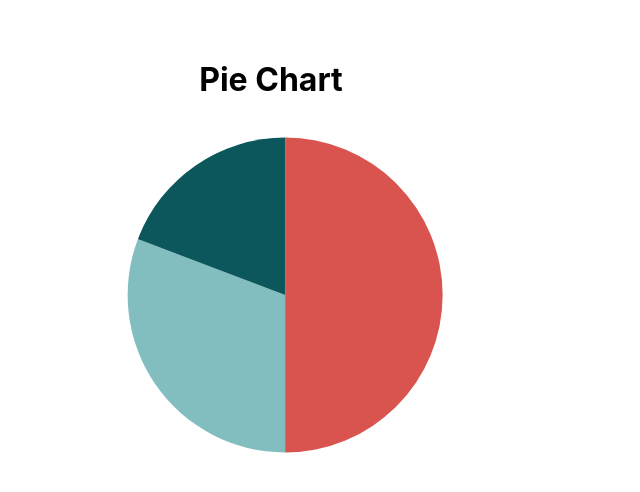
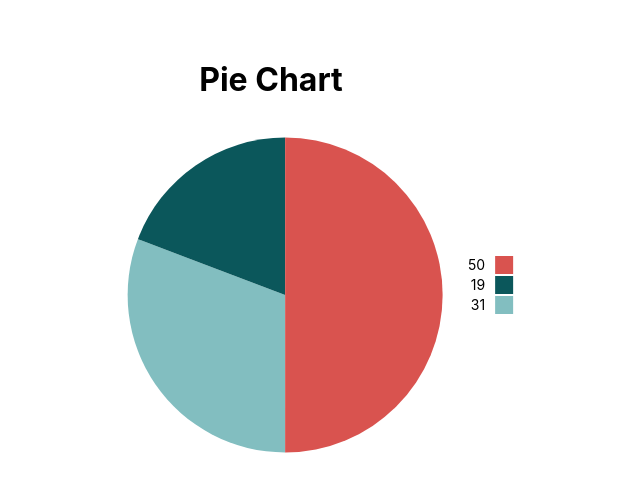
Before and after one commit to JoannaSprottHome/d3-react-template, a React (Create React App) app: page / in a window 1280 px wide. Shown: the top 492 px of the page, without its empty margins (369-1009 px from the left). Built offline with nearby package versions, Linux system fonts and the light colour scheme.

Commit message:
Add legend (#1)
* add legend

```diff
--- a/src/App.js
+++ b/src/App.js
@@ -4,9 +4,27 @@ import './App.css';
 import { select } from 'd3';
 import { returnMargin } from "./margins";
 import { getcolors } from "./pieChartColorMappings";
+import { addLegend } from "./addLegend";
 
 const colorArray = [ "#82BEC0", "#0B575B", "#d9534f" ];
 const { width, height } = returnMargin(5, 10, 30, 100, 980, 350);
+
+const legendTextObj = {
+  x_coord: 200,
+  y_coord: 14,
+  text_anchor: "end",
+  font_size: "14px"
+};
+
+const legendRectObj = {
+  x: 210,
+  width: 18,
+  height: 18
+};
+
+const legendObj = {
+  distance_between: 20
+};
 
 class App extends Component {
 
@@ -22,11 +40,11 @@ class App extends Component {
   createGraph(data) {
     const node = this.node;
     select(node).append("g");
-    const color = getcolors(data, colorArray);
 
     let svg = select("#svg-history-pie"),
         radius = Math.min(width, height) / 2,
         g = svg.append("g").attr("transform", "translate(" + width / 1.33 + "," + height / 1.8 + ")");
+        const { colorMapping, colors } = getcolors(data, colorArray);
 
     let pie = shape.pie();
 
@@ -41,8 +59,16 @@ class App extends Component {
         .attr("class", "arc");
 
     arcs.append("path")
-        .attr("fill", function(d, i) {return color(i);})
+        .attr("fill", function(d, i) {return colors(i);})
         .attr("d", arc);
+
+    addLegend(
+      g,
+      colorMapping,
+      legendObj,
+      legendRectObj,
+      legendTextObj
+    );
   }
 
   render() {
--- /dev/null
+++ b/src/addLegend.js
@@ -0,0 +1,48 @@
+const appendText = (legend, textObj) => {
+    const { x_coord, y_coord, text_anchor, font_size } = textObj;
+    legend.append("text")
+          .attr("x", x_coord)
+          .attr("y", y_coord)
+          .style("text-anchor", text_anchor)
+          .style("font-size", font_size)
+          .text(function(d) {return d.result;}); // result prop from colorMapping obj
+};
+
+const appendColoredSquares = (legend, rectObj) => {
+    const { x, width, height } = rectObj;
+    legend.append("rect")
+          .attr("x", x)
+          .attr("width", width)
+          .attr("height", height)
+          .style("fill", function(d) { return d.color;}); // color prop from colorMapping obj
+};
+
+const addBase = (g, colorMapping, legendObj) => {
+    const { distance_between } = legendObj;
+    const legend = g.selectAll(".legend")
+          .data(colorMapping)
+          .enter()
+          .append("g")
+          .attr("class", "legend")
+          .attr("transform", function(d,i) {
+            return "translate(0," + (1 - i * distance_between) + ")";
+          });
+    return legend;
+};
+
+/**
+ * Add legend to chart
+ * @param {element} g
+ * @param {colorMap} colorMapping
+ * @param {Data to specify text} textObj
+ * @param {Data to specify colored rectangles} rectObj
+ * @param {Data to specify legend} legendObj
+ */
+const addLegend = (g, colorMapping, legendObj, rectObj, textObj) => {
+    const legend = addBase(g, colorMapping, legendObj);
+    appendColoredSquares(legend, rectObj);
+    appendText(legend, textObj);
+
+};
+
+export { addLegend };
--- a/src/pieChartColorMappings.js
+++ b/src/pieChartColorMappings.js
@@ -1,4 +1,5 @@
 import { scaleOrdinal } from 'd3';
+
 /**
  * Calculate each item in pie chart percentage
  * @param {item} element
@@ -7,19 +8,20 @@ import { scaleOrdinal } from 'd3';
 const getcolors = (data, colorArray) => {
     const percentage = (element, data) => {
         const arrSum = arr => arr.reduce((a,b) => a +b, 0);
-        return (element*100)/arrSum(data);
+        return Math.round((element*100)/arrSum(data));
     };
 
-    // TODO: Use this to add legend
-    const mappingArray = data.map((each, index, array) => {
+    const colorMapping = data.map((each, index, array) => {
         return { result: `${percentage(each, array)}`, color: colorArray[index] }
     });
 
-    const coloursOnly = mappingArray.map(color => {
-        return color.color;
-    });
+    const coloursOnly = colorMapping.map(color => color.color);
+    const colors = scaleOrdinal(coloursOnly);
 
-    return scaleOrdinal(coloursOnly);
+    return {
+        colorMapping, // needed for legend
+        colors
+    };
 };
 
 export { getcolors };
```
